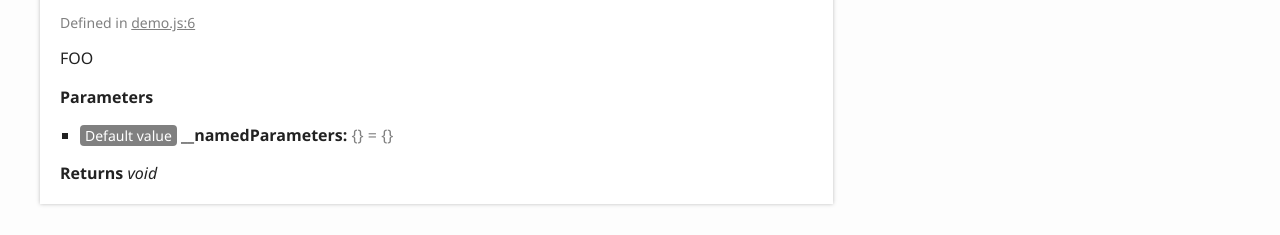
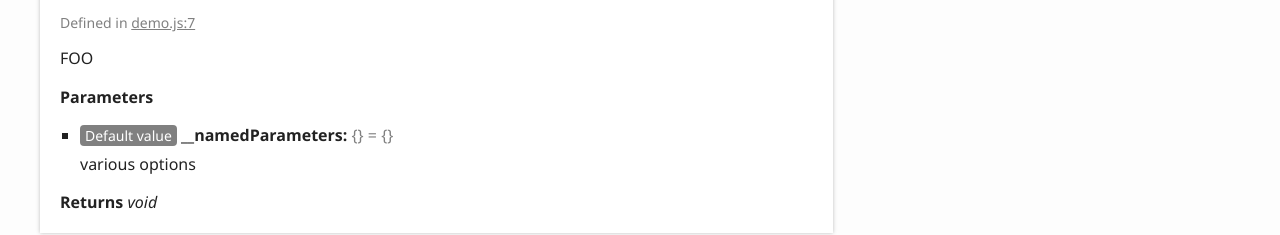
Before and after one commit to phihag/typedoc-named-demo, a website: page doc/modules/_demo_.html in a window 1280 px wide. Shown: the part 570-805 px from the top of the page. Drawn offline with Linux system fonts and the light colour scheme.

Commit message:
Document __namedParameters itself

```diff
--- a/demo.js
+++ b/demo.js
@@ -1,5 +1,6 @@
 /**
  * FOO
+ * @param {Object} __namedParameters various options
  * @param {Number} foo An interesting value
  * @param {Number} __namedParameters.bar Another value
  */
--- a/doc/modules/_demo_.html
+++ b/doc/modules/_demo_.html
@@ -91,7 +91,7 @@
 						<li class="tsd-description">
 							<aside class="tsd-sources">
 								<ul>
-									<li>Defined in <a href="https://github.com/phihag/typedoc-named-demo/blob/dd81ab4/demo.js#L6">demo.js:6</a></li>
+									<li>Defined in <a href="https://github.com/phihag/typedoc-named-demo/blob/cf0bfbe/demo.js#L7">demo.js:7</a></li>
 								</ul>
 							</aside>
 							<div class="tsd-comment tsd-typography">
@@ -103,6 +103,11 @@
 							<ul class="tsd-parameters">
 								<li>
 									<h5><span class="tsd-flag ts-flagDefault value">Default value</span> __namedParameters: <span class="tsd-signature-symbol">{}</span><span class="tsd-signature-symbol"> = {}</span></h5>
+									<div class="tsd-comment tsd-typography">
+										<div class="lead">
+											<p>various options</p>
+										</div>
+									</div>
 									<ul class="tsd-parameters">
 									</ul>
 								</li>
```
